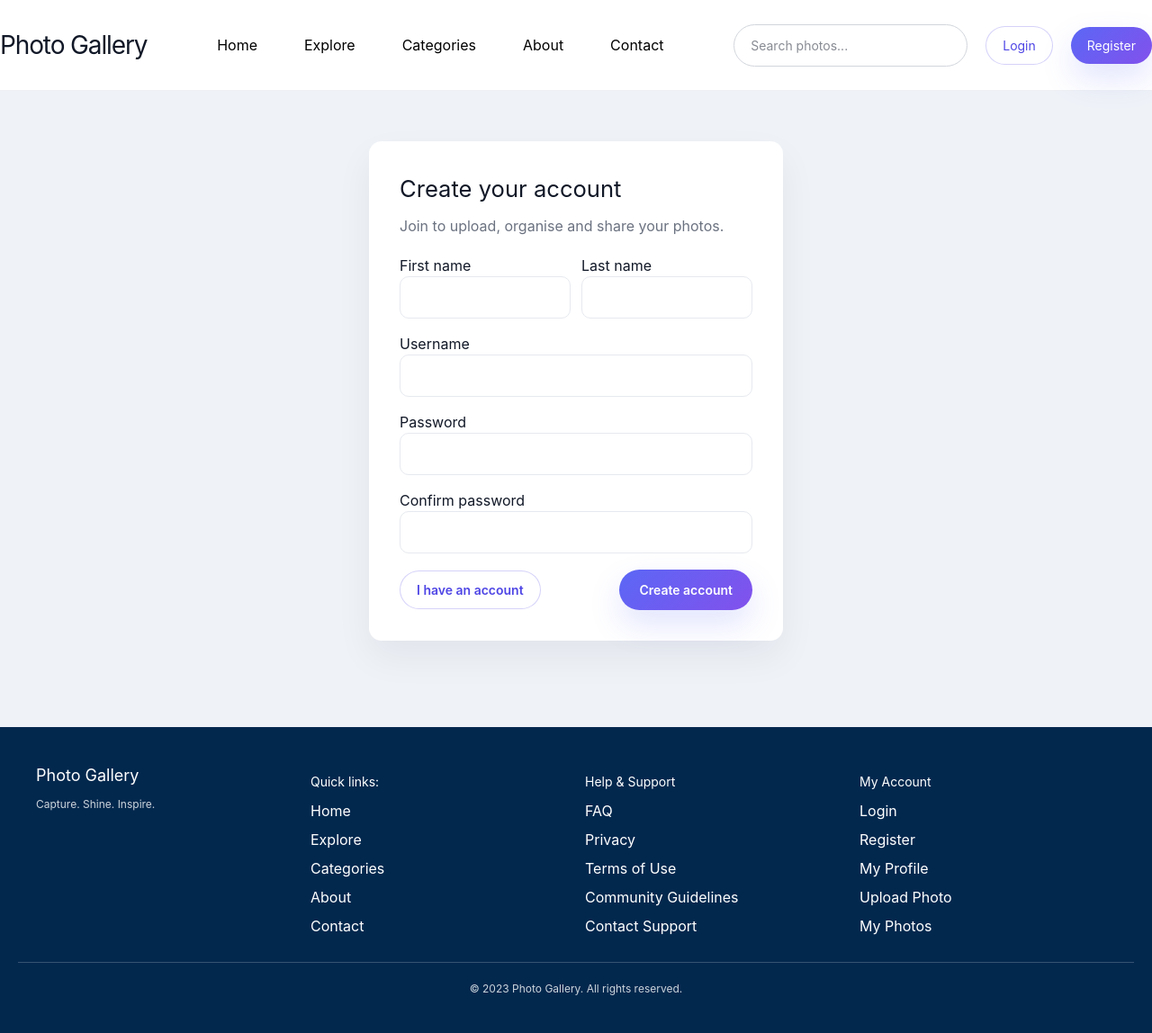
After one commit to Hannahadora/Photo-gallery, a PHP site: page /register in a window 1280 px wide. The commit adds this page. Shown: the whole page at 90% size. Run offline with PHP 8.4, Linux system fonts and the light colour scheme; style sheets or scripts are compiled from the project's sources.

Commit message:
Implement user registration functionality with validation and password hashing

```diff
--- a/public/index.php
+++ b/public/index.php
@@ -36,6 +36,13 @@ switch ($uri) {
     case 'login':
         $render(
             __DIR__ . '/../resources/views/auth/login.php',
+            __DIR__ . '/../resources/views/layouts/app.php'
+        );
+        break;
+
+    case 'register':
+        $render(
+            __DIR__ . '/../resources/views/auth/register.php',
             __DIR__ . '/../resources/views/layouts/app.php'
         );
         break;
--- a/resources/views/auth/login.php
+++ b/resources/views/auth/login.php
@@ -132,7 +132,7 @@ if (($_SERVER['REQUEST_METHOD'] ?? 'GET') === 'POST') {
                 </div>
 
                 <div class="form-actions">
-                    <a href="register.php" class="btn btn-sec" style="text-decoration:none;display:inline-flex;align-items:center;justify-content:center;padding:10px 18px">Create account</a>
+                    <a href="/register" class="btn btn-sec" style="text-decoration:none;display:inline-flex;align-items:center;justify-content:center;padding:10px 18px">Create account</a>
                     <button type="submit" class="btn btn-pry">Sign in</button>
                 </div>
 
--- /dev/null
+++ b/resources/views/auth/register.php
@@ -0,0 +1,198 @@
+<?php
+
+require_once __DIR__ . '/../../../config/init.php';
+
+if ($session->is_signed_in()) {
+    header("Location: /dashboard");
+    exit();
+}
+
+$page_title = 'Create account';
+
+$first_name = '';
+$last_name  = '';
+$username   = '';
+$errors     = [];
+
+if (($_SERVER['REQUEST_METHOD'] ?? 'GET') === 'POST') {
+    $first_name       = trim($_POST['first_name'] ?? '');
+    $last_name        = trim($_POST['last_name'] ?? '');
+    $username         = trim($_POST['username'] ?? '');
+    $password         = $_POST['password'] ?? '';
+    $password_confirm = $_POST['password_confirm'] ?? '';
+
+    if ($first_name === '' || $last_name === '') {
+        $errors[] = "Please enter your first and last name.";
+    }
+
+    if (!preg_match('/^[A-Za-z0-9_.-]{3,30}$/', $username)) {
+        $errors[] = "Username must be 3–30 characters: letters, numbers, dots, dashes or underscores.";
+    } elseif (User::username_exists($username)) {
+        $errors[] = "That username is already taken.";
+    }
+
+    if (strlen($password) < 8) {
+        $errors[] = "Password must be at least 8 characters.";
+    } elseif ($password !== $password_confirm) {
+        $errors[] = "Passwords do not match.";
+    }
+
+    if (empty($errors)) {
+        $new_user = User::create($username, $password, $first_name, $last_name);
+
+        if ($new_user) {
+            $session->login($new_user);
+            header("Location: /dashboard");
+            exit();
+        }
+
+        $errors[] = "Something went wrong creating your account. Please try again.";
+    }
+}
+?>
+
+<?php include __DIR__ . '/../components/header.php'; ?>
+
+<main class="app-container">
+    <style>
+        .auth-wrapper {
+            display: flex;
+            align-items: center;
+            justify-content: center;
+            min-height: calc(100vh - 220px);
+            padding: 56px 0
+        }
+
+        .auth-card {
+            background: #ffffff;
+            border-radius: 14px;
+            padding: 34px;
+            max-width: 460px;
+            width: 100%;
+            box-shadow: 0 18px 40px rgba(15, 23, 42, 0.06)
+        }
+
+        .auth-card h2 {
+            margin: 0 0 10px;
+            font-size: 1.6rem;
+            color: #111827
+        }
+
+        .auth-card p.lead {
+            margin: 0 0 20px;
+            color: #6b7280
+        }
+
+        .form-group {
+            margin-bottom: 16px
+        }
+
+        .form-row {
+            display: flex;
+            gap: 12px
+        }
+
+        .form-row .form-group {
+            flex: 1
+        }
+
+        .form-input {
+            width: 100%;
+            padding: 12px 14px;
+            border-radius: 10px;
+            border: 1px solid #e6e9ef;
+            font-size: 14px
+        }
+
+        .form-actions {
+            display: flex;
+            align-items: center;
+            justify-content: space-between;
+            gap: 12px;
+            margin-top: 18px
+        }
+
+        .auth-errors {
+            background: #fef2f2;
+            border: 1px solid #fecaca;
+            color: #b91c1c;
+            border-radius: 10px;
+            padding: 12px 16px;
+            margin-bottom: 18px;
+            font-size: 14px
+        }
+
+        .auth-errors ul {
+            margin: 0;
+            padding-left: 18px
+        }
+
+        @media (max-width:480px) {
+            .auth-wrapper {
+                padding: 28px 0
+            }
+
+            .auth-card {
+                padding: 22px
+            }
+
+            .form-row {
+                flex-direction: column;
+                gap: 0
+            }
+        }
+    </style>
+
+    <div class="auth-wrapper">
+        <div class="auth-card">
+            <h2>Create your account</h2>
+            <p class="lead">Join to upload, organise and share your photos.</p>
+
+            <?php if (!empty($errors)): ?>
+                <div class="auth-errors">
+                    <ul>
+                        <?php foreach ($errors as $error): ?>
+                            <li><?php echo htmlentities($error); ?></li>
+                        <?php endforeach; ?>
+                    </ul>
+                </div>
+            <?php endif; ?>
+
+            <form method="post" action="/register">
+                <div class="form-row">
+                    <div class="form-group">
+                        <label for="first_name">First name</label>
+                        <input id="first_name" name="first_name" type="text" class="form-input" required value="<?php echo htmlentities($first_name) ?>">
+                    </div>
+
+                    <div class="form-group">
+                        <label for="last_name">Last name</label>
+                        <input id="last_name" name="last_name" type="text" class="form-input" required value="<?php echo htmlentities($last_name) ?>">
+                    </div>
+                </div>
+
+                <div class="form-group">
+                    <label for="username">Username</label>
+                    <input id="username" name="username" type="text" class="form-input" required autocomplete="username" value="<?php echo htmlentities($username) ?>">
+                </div>
+
+                <div class="form-group">
+                    <label for="password">Password</label>
+                    <input id="password" name="password" type="password" class="form-input" required minlength="8" autocomplete="new-password">
+                </div>
+
+                <div class="form-group">
+                    <label for="password_confirm">Confirm password</label>
+                    <input id="password_confirm" name="password_confirm" type="password" class="form-input" required minlength="8" autocomplete="new-password">
+                </div>
+
+                <div class="form-actions">
+                    <a href="/login" class="btn btn-sec" style="text-decoration:none;display:inline-flex;align-items:center;justify-content:center;padding:10px 18px">I have an account</a>
+                    <button type="submit" class="btn btn-pry">Create account</button>
+                </div>
+            </form>
+        </div>
+    </div>
+</main>
+
+<?php include __DIR__ . '/../components/footer.php'; ?>
```
Also changed, not shown: app/Models/User.php (+38 -3 lines).
